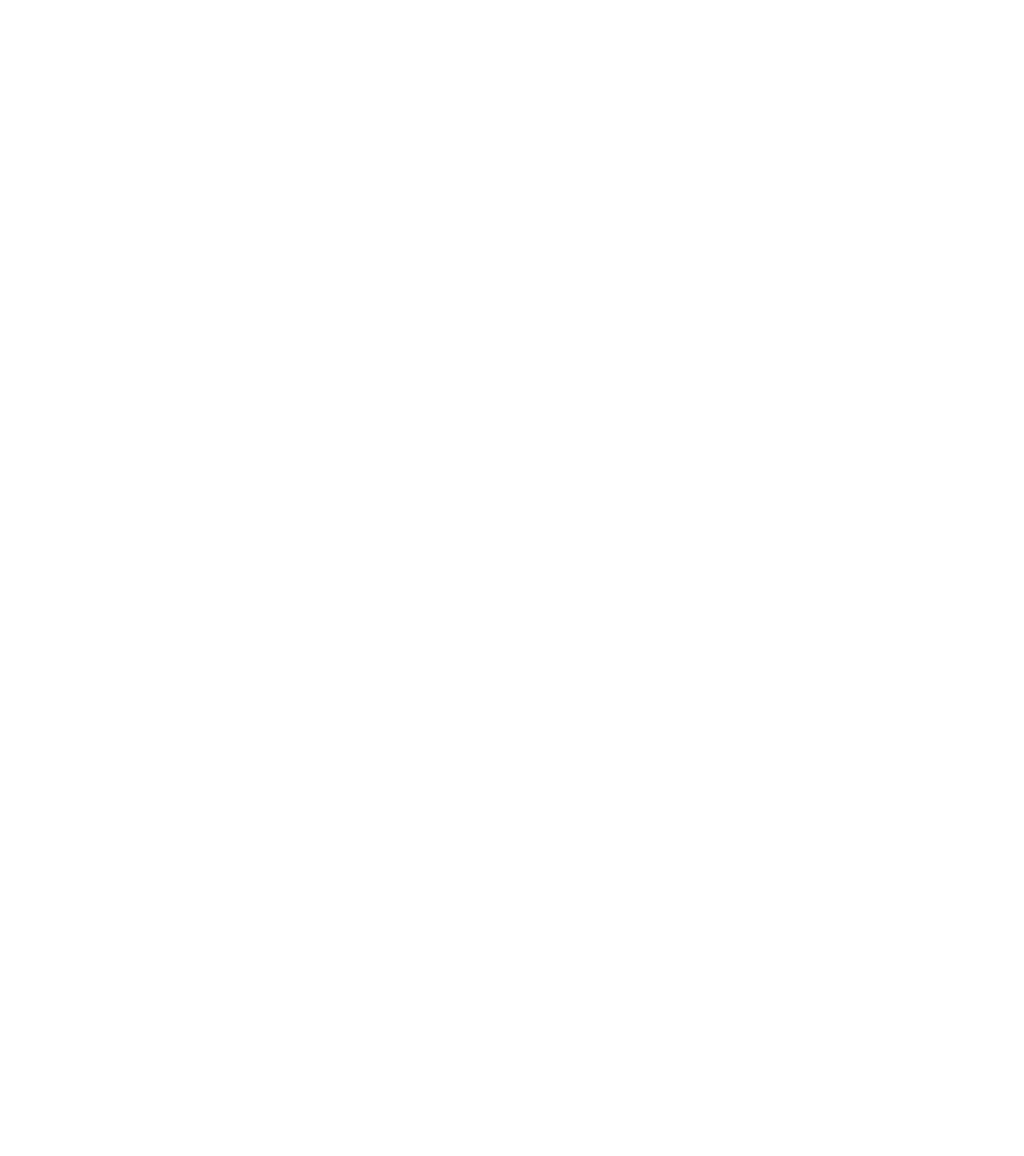
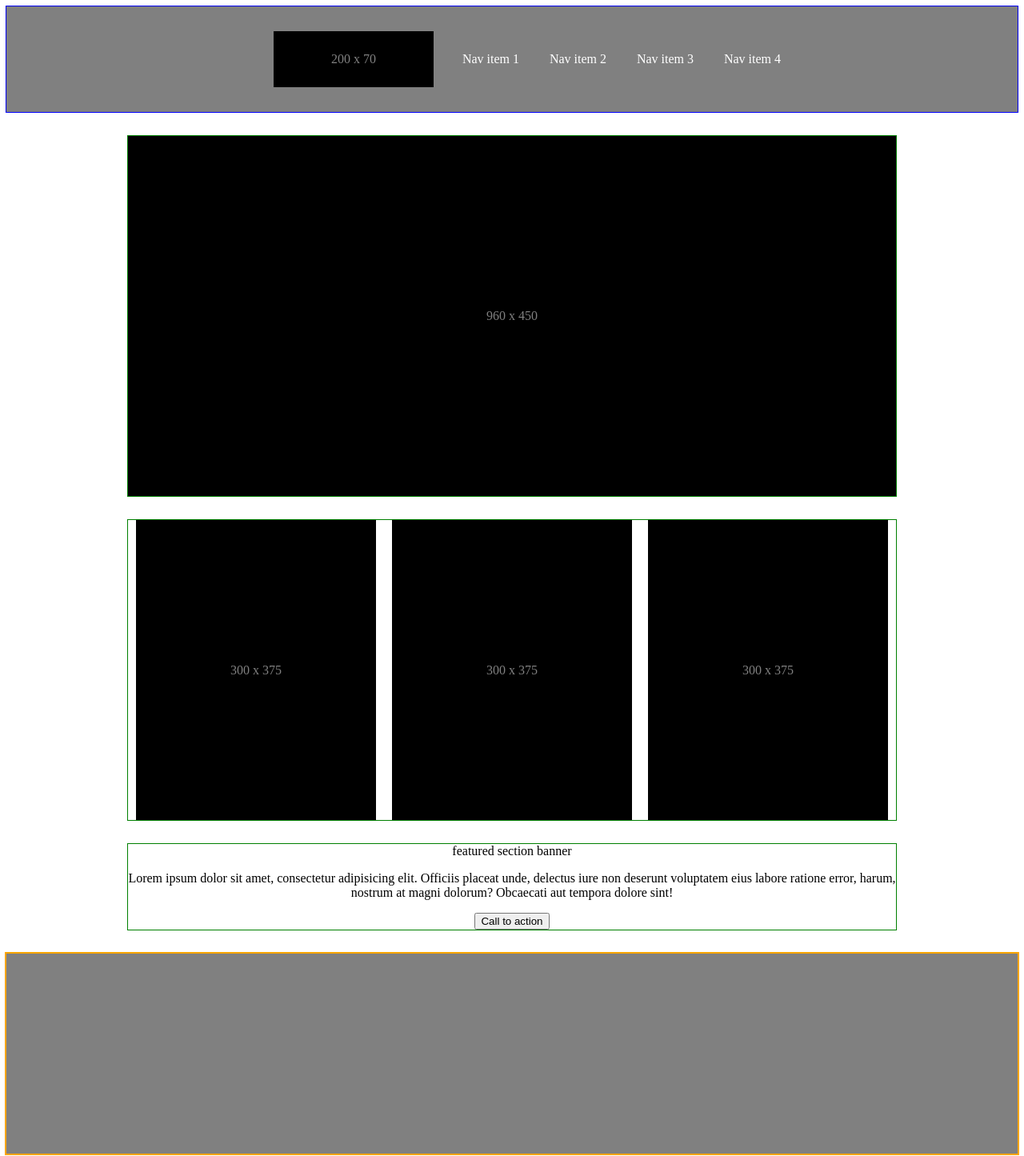
Before and after one commit to clayton-jones/wireframe-exercise, a plain HTML site: page index.html in a window 1280 px wide. Shown: the whole page at 80% size. Before the commit the page ends 800 px from the top, so only its background shows below. Drawn offline with Linux system fonts and the light colour scheme.

Commit message:
header hero image and sub banners mostly working

```diff
--- a/index.html
+++ b/index.html
@@ -7,7 +7,53 @@
   <link rel="stylesheet" href="style.css">
   <title>Wireframe Exercise</title>
 </head>
+
 <body>
+  <!-- header with logo and nav -->
+  <header>
+    <!-- <div>Logo</div> -->
+    <nav>
+      <ul>
+        <li id='logo'>200 x 70</li>
+        <li>Nav item 1</li>
+        <li>Nav item 2</li>
+        <li>Nav item 3</li>
+        <li>Nav item 4</li>
+      </ul>
+    </nav>
+  </header>
+  <main>
+
+    <!-- hero image -->
+    <section id='hero'>
+      <div>960 x 450</div>
+    </section>
+
+    <!-- sub banners -->
+    <section id="sub-banners">
+      <div>300 x 375</div>
+      <div>300 x 375</div>
+      <div>300 x 375</div>
+      <!-- <img src="https://via.placeholder.com/300x375.png" alt="" srcset="">
+      <img src="https://via.placeholder.com/300x375.png" alt="" srcset="">
+      <img src="https://via.placeholder.com/300x375.png" alt="" srcset=""> -->
+
+    </section>
+
+  <!-- featured section -->
+    <section id="featured">
+      <div>featured section banner</div>
+      <article>
+        <p>Lorem ipsum dolor sit amet, consectetur adipisicing elit. Officiis placeat unde, delectus iure non deserunt voluptatem eius labore ratione error, harum, nostrum at magni dolorum? Obcaecati aut tempora dolore sint!</p>
+        <button>Call to action</button>
+      </article>
+    </section>
+
+  </main>
+
+  <footer>
+
+  </footer>
 
 </body>
 </html>
--- a/style.css
+++ b/style.css
@@ -0,0 +1,79 @@
+* {
+  text-align: center;
+  /* margin-bottom: 30px; */
+}
+
+header {
+  outline: 1px solid blue;
+  margin: 0 auto 30px auto;
+
+}
+
+section {
+  outline: 1px solid green;
+}
+
+footer {
+  outline: 2px solid orange;
+}
+
+nav, ul, li, article, div {
+  display: inline-block;
+}
+
+nav {
+  background-color: gray;
+  color: white;
+  width: 100%;
+  /* height: 90px; */
+  margin: auto;
+  outline: 1px solid blue;
+}
+
+li {
+  width: 75px;
+  height: 70px;
+  margin: 15px;
+  /* outline: 1px solid pink; */
+  vertical-align: middle;
+  line-height: 70px;
+  /* padding-top: 30px; */
+}
+
+#logo {
+  width: 200px;
+  height: 70px;
+  background-color: black;
+  color: gray;
+  /* padding-top: 30px; */
+  /* vertical-align: middle; */
+}
+
+#hero > div {
+  width: 960px;
+  height: 450px;
+  margin: auto;
+  background-color: black;
+  color: gray;
+  line-height: 450px;
+}
+
+#sub-banners > div {
+  width: 300px;
+  height: 375px;
+  background-color: black;
+  color: gray;
+  line-height: 375px;
+  margin: 0 8px;
+}
+
+footer {
+  height: 250px;
+  width: 100%;
+  background-color: gray;
+}
+
+#hero, #sub-banners, #featured {
+  width: 960px;
+  margin: 0 auto 30px auto;
+}
```
